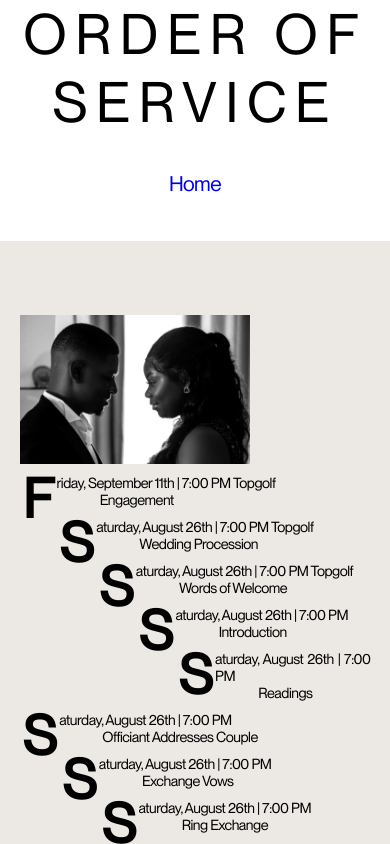
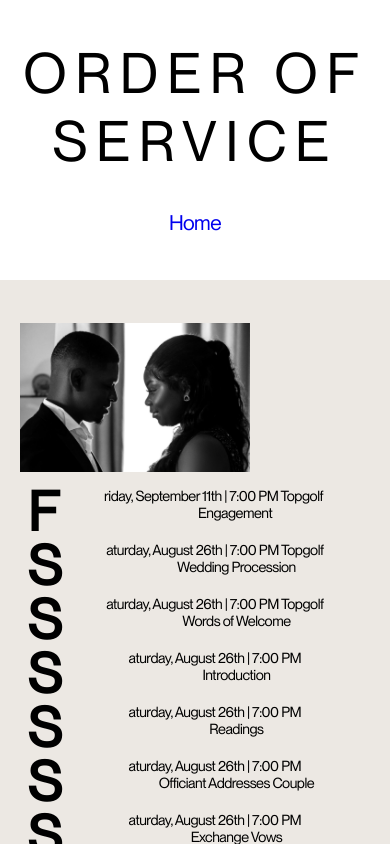
Before and after one commit to niiwade/anthonymarcia, a Next.js app: page /order in a window 390 px wide. Shown: the top 844 px of the page. Built offline with nearby package versions, Linux system fonts and the light colour scheme.

Commit message:
fixed layout bugs

```diff
--- a/app/components/Order/HorizontalTimeline.module.css
+++ b/app/components/Order/HorizontalTimeline.module.css
@@ -251,3 +251,9 @@
   .arrow {
     /* Add your arrow styles here */
   }
+
+  @media screen and (max-width: 600px) {
+    .content {
+      max-width: 90%; /* Reduce the timeline's width on small screens */
+    }
+  }
--- a/app/components/OurStory/index.js
+++ b/app/components/OurStory/index.js
@@ -46,11 +46,6 @@ const Story = () => {
               friends for about a year before making it official.
             </p>
             <p className={styles["content__text"]}>
-              We met during our college years at UNC! We shared a class together
-              and started studying at the library almost every week. We were
-              friends for about a year before making it official.
-            </p>
-            <p className={styles["content__text"]}>
               We have now been together for 5 years, have traveled to 10
               countries together, and are so excited for this next chapter of
               our lives.
--- a/app/globals.css
+++ b/app/globals.css
@@ -176,3 +176,34 @@ $serif: "Lora", serif;
   padding-left: 30%;
   font-size: 0.8em;
 }
+
+/* Add this media query for responsive mode */
+@media screen and (max-width: 767px) {
+  .wrapper {
+    flex-direction: column; /* Stack the left and right containers vertically */
+    align-items: center; /* Center the containers horizontally */
+  }
+
+  .left-container {
+    width: 100%; /* Take the full width of the screen */
+    padding: 10% 5% 0 5%; /* Adjust the padding for spacing */
+  }
+
+  .right-container {
+    width: 100%; /* Take the full width of the screen */
+    padding: 2% 5% 2% 5%; /* Adjust the padding for spacing */
+  }
+
+  .content {
+    text-align: center; /* Center the content within the right container */
+    padding: 5px;
+  }
+
+  .featured-image {
+    text-align: center; /* Center the image within the right container */
+    padding-top: 10%;
+    img {
+      width: 230px; /* Adjust the image size for responsive mode */
+    }
+  }
+}
```
Also changed, not shown: app/components/Order/index.js (+5 -2 lines).
